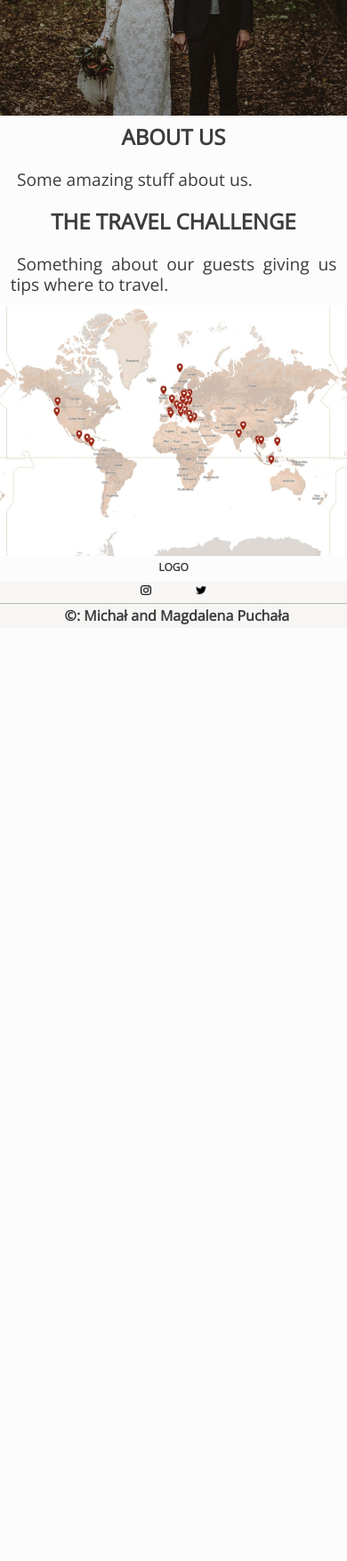
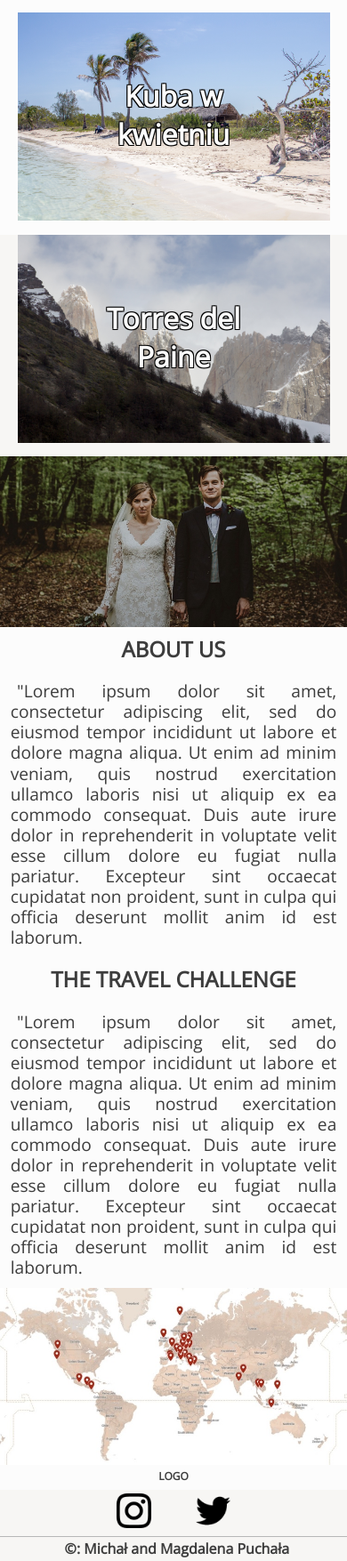
Before and after one commit to michalpuchala/puchalatravel, a Django app: page / in a window 390 px wide. Shown: the part 536-2291 px from the top of the page at 89% size. Before the commit the page ends 1238 px from the top, so only its background shows below. Run offline with Django 3.2, Linux system fonts and the light colour scheme; data comes from the database, SQL or seed files in the repository; both versions use the stored data as it was after the commit.

Commit message:
pierwsza wersja strony glownej

```diff
--- a/blog/templates/blog/base.html
+++ b/blog/templates/blog/base.html
@@ -41,18 +41,15 @@
     </section>
     {% endblock %}
 <!---End Banner-->
-    {% block four_columns %}
-    <section class="one-fourth" id="post-1">
+    {% block three_columns %}
+    <section class="one-third" id="post-1">
         <h3>Blog post #1</h3>
     </section>
-    <section class="one-fourth" id="post-2">
+    <section class="one-third" id="post-2">
         <h3>Blog post #2</h3>
     </section>
-    <section class="one-fourth" id="post-3">
+    <section class="one-third" id="post-3">
         <h3>Blog post #3</h3>
-    </section>
-    <section class="one-fourth" id="post-4">
-        <h3>Blog post #4</h3>
     </section>
     {% endblock %}
 <!---End Four Column Section-->
@@ -63,13 +60,21 @@
         </article>
         <aside id="about-us">
             <h2>ABOUT US</h2>
-            <p>Some amazing stuff about us.</p>
+            <p>"Lorem ipsum dolor sit amet, consectetur adipiscing elit, sed do eiusmod tempor incididunt ut labore
+                et dolore magna aliqua. Ut enim ad minim veniam, quis nostrud exercitation ullamco laboris nisi ut
+                aliquip ex ea commodo consequat. Duis aute irure dolor in reprehenderit in voluptate velit esse cillum
+                dolore eu fugiat nulla pariatur. Excepteur sint occaecat cupidatat non proident, sunt in culpa qui officia
+                deserunt mollit anim id est laborum.</p>
         </aside>
     </section>
     <section class="inner-wrapper-2">
         <article id="travel-challenge">
             <h2>THE TRAVEL CHALLENGE</h2>
-            <p>Something about our guests giving us tips where to travel.</p>
+            <p>"Lorem ipsum dolor sit amet, consectetur adipiscing elit, sed do eiusmod tempor incididunt ut labore
+                et dolore magna aliqua. Ut enim ad minim veniam, quis nostrud exercitation ullamco laboris nisi ut
+                aliquip ex ea commodo consequat. Duis aute irure dolor in reprehenderit in voluptate velit esse cillum
+                dolore eu fugiat nulla pariatur. Excepteur sint occaecat cupidatat non proident, sunt in culpa qui officia
+                deserunt mollit anim id est laborum.</p>
         </article>
         <aside id="about-us">
             <img src="{% static 'pictures/puchalatravel_mapa.jpg' %}">
--- a/blog/templates/blog/index.html
+++ b/blog/templates/blog/index.html
@@ -1 +1,28 @@
 {% extends 'blog/base.html' %}
+
+{% block three_columns %}
+<section class="one-third" id="post-1">
+    <div class="post-container">
+        <img src="{{ latest_post.main_image.picture.url }}">
+        <div class="post-title">
+            <a href="#">{{ latest_post.title }}</a>
+        </div>
+    </div>
+</section>
+<section class="one-third" id="post-2">
+    <div class="post-container">
+        <img src="{{ second_latest_post.main_image.picture.url }}">
+        <div class="post-title">
+            <a href="#">{{ second_latest_post.title }}</a>
+        </div>
+    </div>
+</section>
+<section class="one-third" id="post-3">
+    <div class="post-container">
+        <img src="{{ third_latest_post.main_image.picture.url }}">
+        <div class="post-title">
+            <a href="#">{{ third_latest_post.title }}</a>
+        </div>
+    </div>
+</section>
+{% endblock %}
--- a/blog/views.py
+++ b/blog/views.py
@@ -5,4 +5,10 @@ from .models import Post
 
 def index(request):
     posts = Post.objects.all().order_by('published_date')
-    return render(request, 'blog/index.html', {'posts': posts})
+    latest_post = Post.objects.all().order_by('published_date')[0]
+    second_latest_post = Post.objects.all().order_by('published_date')[1]
+    third_latest_post = Post.objects.all().order_by('published_date')[2]
+    return render(request, 'blog/index.html', {'posts': posts,
+                                                'latest_post': latest_post,
+                                                'second_latest_post': second_latest_post,
+                                                'third_latest_post': third_latest_post})
--- a/static/css/default.css
+++ b/static/css/default.css
@@ -126,26 +126,57 @@ nav ul li a:hover {
   margin: 0 auto
 }
 
-.one-fourth {
-  width: 25%;
+.one-third {
+  width: 33.33%;
   float: left;
   text-align: center
 }
 
 #post-1 {
-  background-color: #f7f6f4
+  background-color: #f7f6f4;
+  width: 29.33%;
+  padding: 2%
 }
 
 #post-2 {
-  background-color: #fcfcfc
+  background-color: #fcfcfc;
+  width: 29.33%;
+  padding: 2%
 }
 
 #post-3 {
-  background-color: #f7f6f4
+  background-color: #f7f6f4;
+  width: 29.33%;
+  padding: 2%
 }
 
-#post-4 {
-  background-color: #fcfcfc
+.post-container {
+  position: relative;
+  text-align: center;
+  font-size: 200%;
+  font-weight: 800;
+  color: white;
+}
+
+.post-container a {
+  color: #fcfcfc;
+  text-shadow:
+    -1px -1px 0 #000,
+    1px -1px 0 #000,
+    -1px 1px 0 #000,
+    1px 1px 0 #000;
+}
+
+.post-container a:hover {
+  color: #b7b7b7
+}
+
+.post-title {
+  position: absolute;
+  z-index: 1000;
+  top: 50%;
+  left: 50%;
+  transform: translate(-50%, -50%);
 }
 
 .inner-wrapper {
@@ -162,7 +193,8 @@ article {
 }
 
 #about-us {
-  background-color: #fcfcfc
+  background-color: #fcfcfc;
+  text-align: center
 }
 
 aside {
@@ -255,27 +287,41 @@ footer.copyrights p {
     position: absolute;
     padding: 20px;
     background: #f7f6f4;
-    margin-right: 10px;
-    margin-top: 20px;
+    right: 15px;
+    top: 60px;
     border: 1px solid #b7b7b7;
     border-radius: 2px 0 2px 2px;
     width: 30%;
-
   }
   nav:hover ul {
     display: block;
   }
   nav li {
-    text-align: left;
+    text-align: justify;
     width: 100%;
-    padding: 15px 0 15px 0
+    font-weight: 800
   }
   .banner{
-    padding-top: 60px
+    padding-top: 60px;
   }
-  .one-fourth {
+  .one-third {
     float: left;
     width: 100%
+  }
+  #post-1 {
+    background-color: #f7f6f4;
+    width: 90%;
+    padding: 5% 5% 0 5%
+  }
+  #post-2 {
+    background-color: #fcfcfc;
+    width: 90%;
+    padding: 5% 5% 5% 5%
+  }
+  #post-3 {
+    background-color: #f7f6f4;
+    width: 90%;
+    padding: 0 5% 5% 5%
   }
   article {
     float: left;
@@ -284,4 +330,8 @@ footer.copyrights p {
   aside {
     width: 100%
   }
+  .social img {
+    width: 10vw;
+    height: 10vw;
+  }
 }
```
Also changed, not shown: blog/static/css/default.css (+65 -15 lines), blog/static/pictures/about_us.jpg, blog/static/pictures/puchalatravel_mapa.JPG, blog/static/pictures/top_background.jpg, db.sqlite3, media/pictures/IMG_6806.jpg (added), static/pictures/puchalatravel_mapa.JPG, 3 other files.
